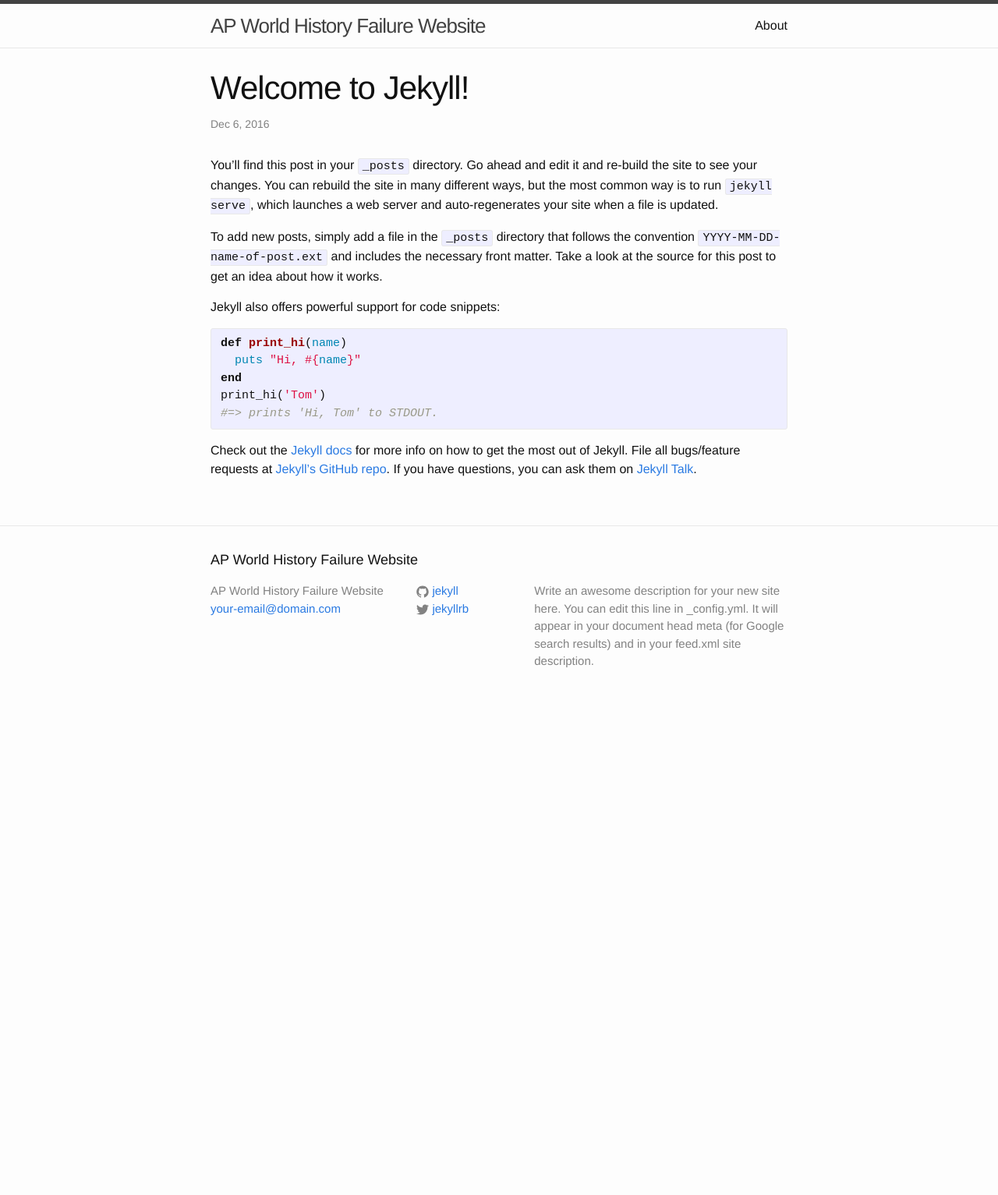
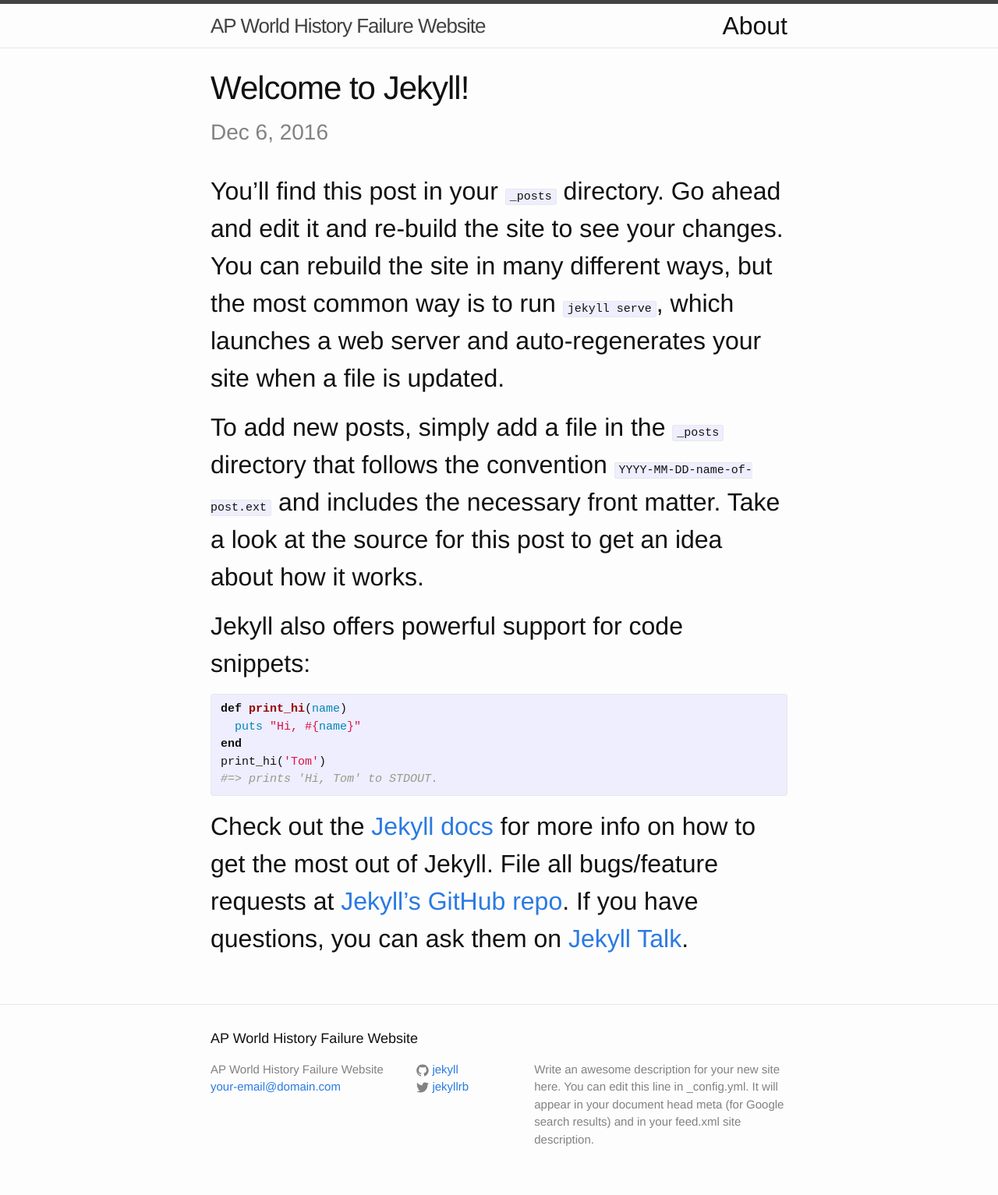
Before and after one commit to Fixxonal/Fixxonal.github.io, a Jekyll site: the page built from _posts/2016-12-05-welcome-to-jekyll.markdown, in a window 1280 px wide. Shown: the whole page at 78% size. Built offline with Jekyll 4.4.1, drawn with Linux system fonts in a browser that asks for light colours; before the commit the page ends 920 px from its top, so only the background shows below that.

Commit message:
Update main.scss

```diff
--- a/css/main.scss
+++ b/css/main.scss
@@ -13,7 +13,7 @@
 }
 
 $base-font-family: "Helvetica Neue", Helvetica, Arial, sans-serif;
-$base-font-size:   16px;
+$base-font-size:   32px;
 $base-font-weight: 400;
 $small-font-size:  $base-font-size * 0.875;
 $base-line-height: 1.5;
```
